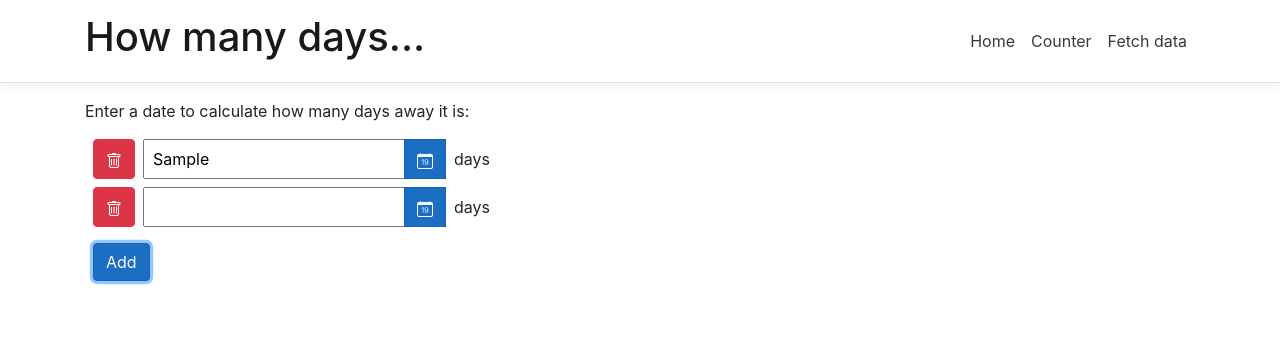
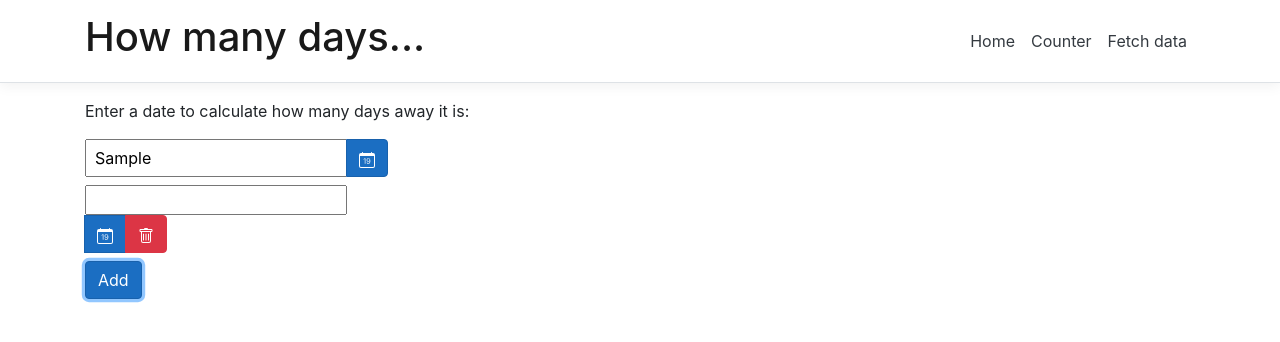
Before and after one commit to imbaker/webapi, an Angular app in the folder WebApi.Host/ClientApp/: page / in a window 1280 px wide. Both pictures are taken after typing "Sample" into the empty fields and a click on the button "Add". Shown: the top 342 px of the page. Built offline with nearby package versions, Linux system fonts and the light colour scheme.

Commit message:
Improved layout

```diff
--- a/WebApi.Host/ClientApp/src/app/components/date.component.html
+++ b/WebApi.Host/ClientApp/src/app/components/date.component.html
@@ -1,10 +1,6 @@
-<div class="input-group m-2">
-  <button class="btn btn-danger mr-2" (click)="delete()" id="delete_{{id}}">
-    <svg xmlns="http://www.w3.org/2000/svg" width="16" height="16" fill="currentColor" class="bi bi-trash" viewBox="0 0 16 16">
-      <path d="M5.5 5.5A.5.5 0 0 1 6 6v6a.5.5 0 0 1-1 0V6a.5.5 0 0 1 .5-.5zm2.5 0a.5.5 0 0 1 .5.5v6a.5.5 0 0 1-1 0V6a.5.5 0 0 1 .5-.5zm3 .5a.5.5 0 0 0-1 0v6a.5.5 0 0 0 1 0V6z" />
-      <path fill-rule="evenodd" d="M14.5 3a1 1 0 0 1-1 1H13v9a2 2 0 0 1-2 2H5a2 2 0 0 1-2-2V4h-.5a1 1 0 0 1-1-1V2a1 1 0 0 1 1-1H6a1 1 0 0 1 1-1h2a1 1 0 0 1 1 1h3.5a1 1 0 0 1 1 1v1zM4.118 4L4 4.059V13a1 1 0 0 0 1 1h6a1 1 0 0 0 1-1V4.059L11.882 4H4.118zM2.5 3V2h11v1h-11z" />
-    </svg>
-  </button>
+<div class="row my-2">
+  <div class="col-4">
+    <div class="input-group">
       <input class="pl-2" type="text" ngbDatepicker #d="ngbDatepicker" [(ngModel)]="date" (dateSelect)="click()" />
       <div class="input-group-append">
         <button class="btn btn-primary" (click)="d.toggle()">
@@ -13,7 +9,19 @@
             <path d="M3.5 0a.5.5 0 0 1 .5.5V1h8V.5a.5.5 0 0 1 1 0V1h1a2 2 0 0 1 2 2v11a2 2 0 0 1-2 2H2a2 2 0 0 1-2-2V3a2 2 0 0 1 2-2h1V.5a.5.5 0 0 1 .5-.5zM1 4v10a1 1 0 0 0 1 1h12a1 1 0 0 0 1-1V4H1z" />
           </svg>
         </button>
+        <button *ngIf="id != '0'" class="btn btn-danger mr-2" (click)="delete()" id="delete_{{id}}">
+          <svg xmlns="http://www.w3.org/2000/svg" width="16" height="16" fill="currentColor" class="bi bi-trash" viewBox="0 0 16 16">
+            <path d="M5.5 5.5A.5.5 0 0 1 6 6v6a.5.5 0 0 1-1 0V6a.5.5 0 0 1 .5-.5zm2.5 0a.5.5 0 0 1 .5.5v6a.5.5 0 0 1-1 0V6a.5.5 0 0 1 .5-.5zm3 .5a.5.5 0 0 0-1 0v6a.5.5 0 0 0 1 0V6z" />
+            <path fill-rule="evenodd" d="M14.5 3a1 1 0 0 1-1 1H13v9a2 2 0 0 1-2 2H5a2 2 0 0 1-2-2V4h-.5a1 1 0 0 1-1-1V2a1 1 0 0 1 1-1H6a1 1 0 0 1 1-1h2a1 1 0 0 1 1 1h3.5a1 1 0 0 1 1 1v1zM4.118 4L4 4.059V13a1 1 0 0 0 1 1h6a1 1 0 0 0 1-1V4.059L11.882 4H4.118zM2.5 3V2h11v1h-11z" />
+          </svg>
+        </button>
       </div>
-  <div class="m-2" *ngIf="diffDays != 1">{{diffDays}} days {{diffDaysSuffix}}</div>
-  <div class="m-2" *ngIf="diffDays == 1">{{diffDays}} day {{diffDaysSuffix}}</div>
     </div>
+  </div>
+  <div class="col-8">
+    <div class="m-2" *ngIf="diffDays">
+      <div *ngIf="diffDays != 1">{{diffDays}} days {{diffDaysSuffix}}</div>
+      <div *ngIf="diffDays == 1">{{diffDays}} day {{diffDaysSuffix}}</div>
+    </div>
+  </div>
+</div>
--- a/WebApi.Host/ClientApp/src/app/home/home.component.html
+++ b/WebApi.Host/ClientApp/src/app/home/home.component.html
@@ -1,3 +1,3 @@
 <p>Enter a date to calculate how many days away it is:</p>
 <app-date *ngFor="let date of dates; let i = index" [date]="date" [id]="i" (updateEvent)="updateDate($event)" (deleteEvent)="deleteDate($event)"></app-date>
-<button class="btn btn-primary m-2" (click)="addDate()">Add</button>
+<button class="btn btn-primary" (click)="addDate()">Add</button>
```
Lines whose indentation alone changed are shown as unchanged.
